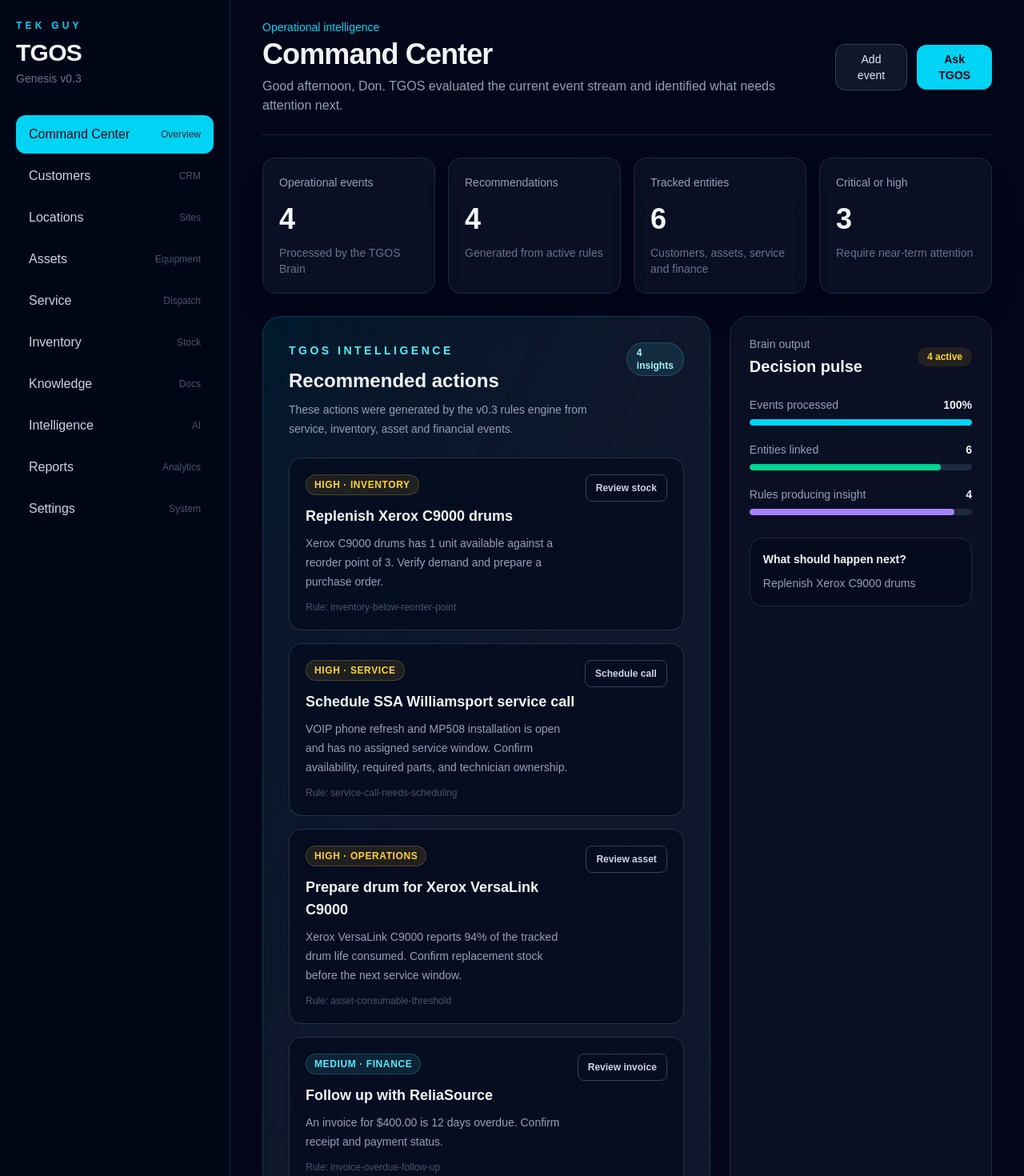
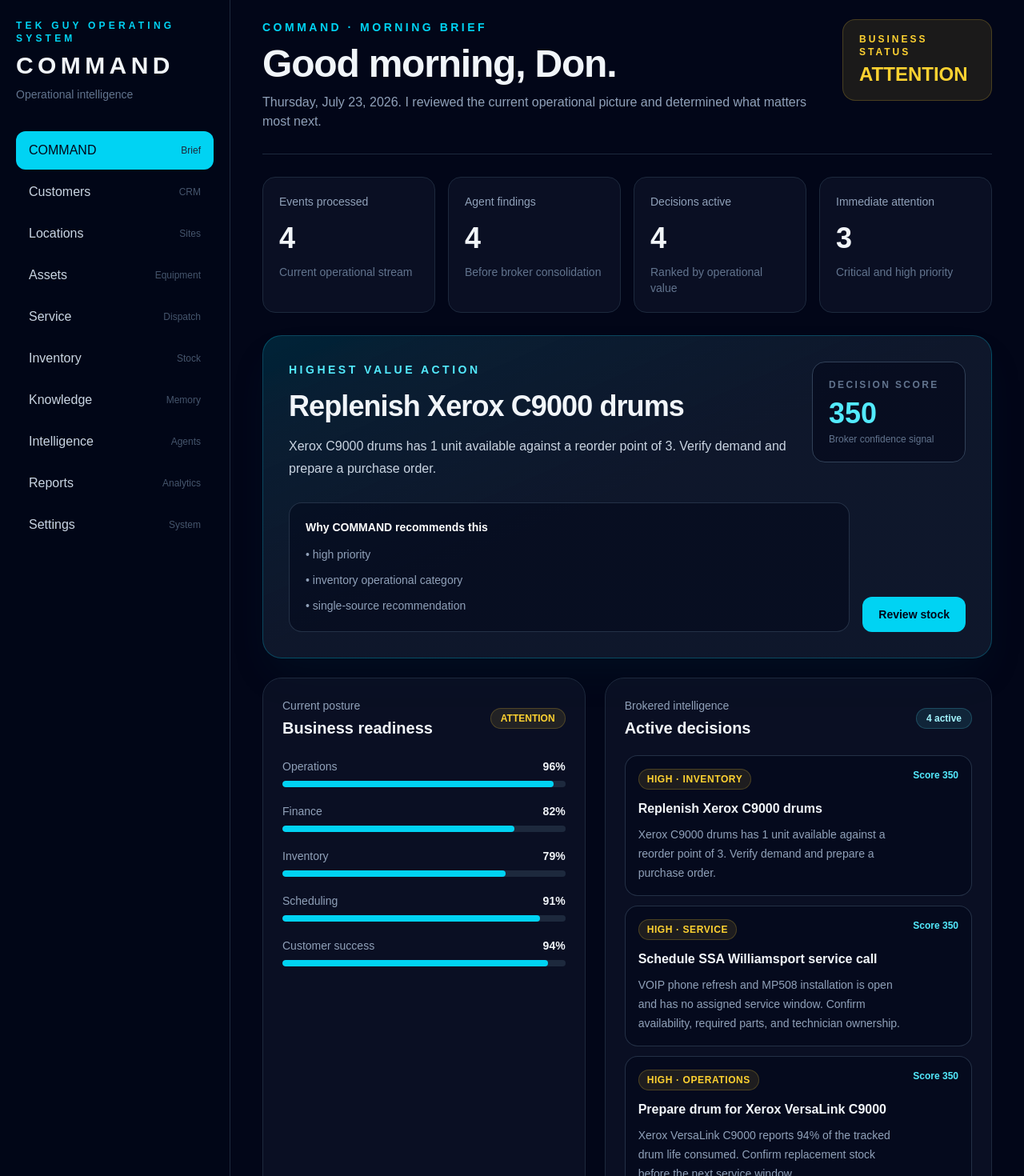
Before and after one commit to dondeppen/TGOS, a Next.js app: page /command-center in a window 1280 px wide. Shown: the top 1470 px of the page at 80% size. Built offline with nearby package versions, Linux system fonts and the light colour scheme.

Commit message:
Launch COMMAND operational briefing experience

```diff
--- a/src/app/command-center/page.tsx
+++ b/src/app/command-center/page.tsx
@@ -1,6 +1,7 @@
 import Link from "next/link";
 
 import { runTgosBrain } from "@/lib/tgos/brain";
+import { RecommendationBroker } from "@/lib/tgos/recommendation-broker";
 import {
   seedEntities,
   seedEvents,
@@ -8,48 +9,37 @@ import {
 } from "@/lib/tgos/seed";
 
 const navigation = [
-  ["Command Center", "Overview"],
+  ["COMMAND", "Brief"],
   ["Customers", "CRM"],
   ["Locations", "Sites"],
   ["Assets", "Equipment"],
   ["Service", "Dispatch"],
   ["Inventory", "Stock"],
-  ["Knowledge", "Docs"],
-  ["Intelligence", "AI"],
+  ["Knowledge", "Memory"],
+  ["Intelligence", "Agents"],
   ["Reports", "Analytics"],
   ["Settings", "System"],
 ];
 
-const recommendations = runTgosBrain(seedEvents, {
+const rawRecommendations = runTgosBrain(seedEvents, {
   entities: seedEntities,
   relationships: seedRelationships,
 });
 
-const metrics = [
-  {
-    label: "Operational events",
-    value: String(seedEvents.length),
-    note: "Processed by the TGOS Brain",
-  },
-  {
-    label: "Recommendations",
-    value: String(recommendations.length),
-    note: "Generated from active rules",
-  },
-  {
-    label: "Tracked entities",
-    value: String(seedEntities.length),
-    note: "Customers, assets, service and finance",
-  },
-  {
-    label: "Critical or high",
-    value: String(
-      recommendations.filter((item) =>
+const broker = new RecommendationBroker();
+const recommendations = broker.broker(rawRecommendations);
+const highestValueAction = broker.highestValueAction(rawRecommendations);
+
+const criticalCount = recommendations.filter((item) =>
   ["critical", "high"].includes(item.priority),
-      ).length,
-    ),
-    note: "Require near-term attention",
-  },
+).length;
+
+const readiness = [
+  ["Operations", 96],
+  ["Finance", criticalCount > 0 ? 82 : 94],
+  ["Inventory", recommendations.some((item) => item.category === "inventory") ? 79 : 95],
+  ["Scheduling", 91],
+  ["Customer success", 94],
 ];
 
 const priorityStyles = {
@@ -74,8 +64,20 @@ const activity = seedEvents
     }),
   ]);
 
+function getGreeting(): string {
+  const hour = new Date().getHours();
+  if (hour < 12) return "Good morning";
+  if (hour < 18) return "Good afternoon";
+  return "Good evening";
+}
+
 export default function CommandCenterPage() {
-  const nextAction = recommendations[0];
+  const now = new Date();
+  const operationalStatus = criticalCount > 0 ? "ATTENTION" : "GREEN";
+  const statusClasses =
+    operationalStatus === "GREEN"
+      ? "border-emerald-300/20 bg-emerald-300/10 text-emerald-300"
+      : "border-amber-300/20 bg-amber-300/10 text-amber-300";
 
   return (
     <main className="min-h-screen bg-slate-950 text-slate-100">
@@ -83,17 +85,17 @@ export default function CommandCenterPage() {
         <aside className="hidden w-72 shrink-0 border-r border-slate-800 bg-slate-950/90 px-5 py-6 lg:flex lg:flex-col">
           <Link href="/" className="mb-9 block">
             <p className="text-xs font-semibold uppercase tracking-[0.35em] text-cyan-400">
-              Tek Guy
+              Tek Guy Operating System
             </p>
-            <h1 className="mt-2 text-3xl font-bold tracking-tight">TGOS</h1>
-            <p className="mt-1 text-sm text-slate-500">Genesis v0.3</p>
+            <h1 className="mt-2 text-3xl font-black tracking-[0.18em]">COMMAND</h1>
+            <p className="mt-2 text-sm text-slate-500">Operational intelligence</p>
           </Link>
 
           <nav className="space-y-1" aria-label="TGOS navigation">
             {navigation.map(([label, descriptor], index) => (
               <a
                 key={label}
-                href={index === 0 ? "#overview" : `#${label.toLowerCase()}`}
+                href={index === 0 ? "#brief" : `#${label.toLowerCase()}`}
                 className={`flex items-center justify-between rounded-xl px-4 py-3 transition ${
                   index === 0
                     ? "bg-cyan-400 text-slate-950"
@@ -101,9 +103,7 @@ export default function CommandCenterPage() {
                 }`}
               >
                 <span className="font-medium">{label}</span>
-                <span
-                  className={`text-xs ${index === 0 ? "text-slate-800" : "text-slate-600"}`}
-                >
+                <span className={`text-xs ${index === 0 ? "text-slate-800" : "text-slate-600"}`}>
                   {descriptor}
                 </span>
               </a>
@@ -112,144 +112,152 @@ export default function CommandCenterPage() {
 
           <div className="mt-auto rounded-2xl border border-slate-800 bg-slate-900/60 p-4">
             <div className="flex items-center justify-between">
-              <span className="text-sm font-medium">Brain status</span>
-              <span className="rounded-full bg-emerald-400/10 px-2 py-1 text-xs font-semibold text-emerald-300">
-                Processing
+              <span className="text-sm font-medium">COMMAND status</span>
+              <span className={`rounded-full border px-2 py-1 text-xs font-semibold ${statusClasses}`}>
+                {operationalStatus}
               </span>
             </div>
             <p className="mt-3 text-xs leading-5 text-slate-500">
-              {seedEvents.length} events evaluated against operational rules. The current feed uses seeded v0.3 data.
+              {seedEvents.length} events processed, {rawRecommendations.length} agent recommendations evaluated, and {recommendations.length} decisions brokered.
             </p>
           </div>
         </aside>
 
         <section className="min-w-0 flex-1 px-5 py-6 sm:px-8 lg:px-10">
-          <header className="flex flex-col gap-5 border-b border-slate-800 pb-6 sm:flex-row sm:items-center sm:justify-between">
+          <header id="brief" className="border-b border-slate-800 pb-7">
+            <div className="flex flex-col gap-5 sm:flex-row sm:items-start sm:justify-between">
               <div>
-              <p className="text-sm font-medium text-cyan-400">Operational intelligence</p>
-              <h2 className="mt-1 text-3xl font-bold tracking-tight sm:text-4xl">
-                Command Center
+                <p className="text-sm font-semibold uppercase tracking-[0.25em] text-cyan-400">
+                  COMMAND · Morning Brief
+                </p>
+                <h2 className="mt-3 text-4xl font-black tracking-tight sm:text-5xl">
+                  {getGreeting()}, Don.
                 </h2>
-              <p className="mt-2 text-slate-400">
-                Good afternoon, Don. TGOS evaluated the current event stream and identified what needs attention next.
+                <p className="mt-3 max-w-3xl text-slate-400">
+                  {now.toLocaleDateString("en-US", {
+                    weekday: "long",
+                    month: "long",
+                    day: "numeric",
+                    year: "numeric",
+                  })}. I reviewed the current operational picture and determined what matters most next.
                 </p>
               </div>
 
-            <div className="flex items-center gap-3">
-              <button className="rounded-xl border border-slate-700 bg-slate-900 px-4 py-2 text-sm font-medium text-slate-200 hover:border-slate-600">
-                Add event
-              </button>
-              <button className="rounded-xl bg-cyan-400 px-4 py-2 text-sm font-semibold text-slate-950 hover:bg-cyan-300">
-                Ask TGOS
-              </button>
+              <div className={`w-fit rounded-2xl border px-5 py-4 ${statusClasses}`}>
+                <p className="text-xs font-semibold uppercase tracking-[0.25em]">Business status</p>
+                <p className="mt-1 text-2xl font-black">{operationalStatus}</p>
+              </div>
             </div>
           </header>
 
-          <div id="overview" className="grid gap-4 py-7 sm:grid-cols-2 xl:grid-cols-4">
-            {metrics.map((metric) => (
-              <article
-                key={metric.label}
-                className="rounded-2xl border border-slate-800 bg-slate-900/60 p-5 shadow-2xl shadow-black/10"
-              >
-                <p className="text-sm text-slate-400">{metric.label}</p>
-                <p className="mt-4 text-4xl font-bold tracking-tight">{metric.value}</p>
-                <p className="mt-3 text-sm text-slate-500">{metric.note}</p>
+          <section className="grid gap-4 py-7 sm:grid-cols-2 xl:grid-cols-4">
+            {[
+              ["Events processed", String(seedEvents.length), "Current operational stream"],
+              ["Agent findings", String(rawRecommendations.length), "Before broker consolidation"],
+              ["Decisions active", String(recommendations.length), "Ranked by operational value"],
+              ["Immediate attention", String(criticalCount), "Critical and high priority"],
+            ].map(([label, value, note]) => (
+              <article key={label} className="rounded-2xl border border-slate-800 bg-slate-900/60 p-5">
+                <p className="text-sm text-slate-400">{label}</p>
+                <p className="mt-4 text-4xl font-bold tracking-tight">{value}</p>
+                <p className="mt-3 text-sm text-slate-500">{note}</p>
               </article>
             ))}
+          </section>
+
+          <section className="rounded-3xl border border-cyan-400/25 bg-gradient-to-br from-cyan-400/15 via-slate-900 to-slate-900 p-6 shadow-2xl shadow-cyan-950/20 sm:p-8">
+            <div className="flex flex-col gap-5 xl:flex-row xl:items-start xl:justify-between">
+              <div className="max-w-4xl">
+                <p className="text-sm font-semibold uppercase tracking-[0.25em] text-cyan-300">
+                  Highest Value Action
+                </p>
+                <h3 className="mt-4 text-3xl font-black tracking-tight sm:text-4xl">
+                  {highestValueAction?.title ?? "No immediate action is required."}
+                </h3>
+                <p className="mt-4 text-base leading-7 text-slate-300">
+                  {highestValueAction?.detail ?? "COMMAND found no unresolved operational risks in the current event stream."}
+                </p>
               </div>
 
-          <div className="grid gap-6 xl:grid-cols-[1.45fr_0.85fr]">
-            <section
-              id="intelligence"
-              className="rounded-3xl border border-cyan-400/20 bg-gradient-to-br from-cyan-400/10 via-slate-900 to-slate-900 p-6 sm:p-8"
-            >
-              <div className="flex flex-col gap-3 sm:flex-row sm:items-start sm:justify-between">
+              <div className="min-w-48 rounded-2xl border border-slate-700 bg-slate-950/55 p-5">
+                <p className="text-xs font-semibold uppercase tracking-[0.2em] text-slate-500">Decision score</p>
+                <p className="mt-2 text-4xl font-black text-cyan-300">
+                  {highestValueAction?.score ?? 100}
+                </p>
+                <p className="mt-1 text-xs text-slate-500">Broker confidence signal</p>
+              </div>
+            </div>
+
+            <div className="mt-7 grid gap-4 lg:grid-cols-[1fr_auto] lg:items-end">
+              <div className="rounded-2xl border border-slate-700/70 bg-slate-950/45 p-5">
+                <p className="text-sm font-semibold text-white">Why COMMAND recommends this</p>
+                <ul className="mt-3 space-y-2 text-sm leading-6 text-slate-400">
+                  {(highestValueAction?.reasons ?? ["No outstanding risks detected"]).map((reason) => (
+                    <li key={reason}>• {reason}</li>
+                  ))}
+                </ul>
+              </div>
+              {highestValueAction && (
+                <button className="rounded-xl bg-cyan-400 px-5 py-3 text-sm font-bold text-slate-950 hover:bg-cyan-300">
+                  {highestValueAction.actionLabel}
+                </button>
+              )}
+            </div>
+          </section>
+
+          <div className="mt-6 grid gap-6 xl:grid-cols-[1fr_1.2fr]">
+            <section className="rounded-3xl border border-slate-800 bg-slate-900/60 p-6">
+              <div className="flex items-center justify-between">
                 <div>
-                  <p className="text-sm font-semibold uppercase tracking-[0.25em] text-cyan-300">
-                    TGOS Intelligence
-                  </p>
-                  <h3 className="mt-3 text-2xl font-bold">Recommended actions</h3>
-                  <p className="mt-2 max-w-2xl text-sm leading-6 text-slate-400">
-                    These actions were generated by the v0.3 rules engine from service, inventory, asset and financial events.
-                  </p>
+                  <p className="text-sm text-slate-400">Current posture</p>
+                  <h3 className="mt-1 text-xl font-bold">Business readiness</h3>
                 </div>
-                <span className="w-fit rounded-full border border-cyan-300/20 bg-cyan-300/10 px-3 py-1 text-xs font-semibold text-cyan-200">
-                  {recommendations.length} insights
+                <span className={`rounded-full border px-3 py-1 text-xs font-semibold ${statusClasses}`}>
+                  {operationalStatus}
                 </span>
               </div>
 
-              <div className="mt-6 space-y-4">
-                {recommendations.map((item) => (
-                  <article
-                    key={item.id}
-                    className="rounded-2xl border border-slate-700/70 bg-slate-950/55 p-5"
-                  >
-                    <div className="flex flex-col gap-3 sm:flex-row sm:items-start sm:justify-between">
-                      <div>
-                        <span
-                          className={`inline-flex rounded-full border px-2.5 py-1 text-xs font-semibold uppercase tracking-wider ${priorityStyles[item.priority]}`}
-                        >
-                          {item.priority} · {item.category}
-                        </span>
-                        <h4 className="mt-3 text-lg font-semibold">{item.title}</h4>
-                        <p className="mt-2 text-sm leading-6 text-slate-400">{item.detail}</p>
-                        <p className="mt-3 text-xs text-slate-600">Rule: {item.ruleId}</p>
+              <div className="mt-6 space-y-5">
+                {readiness.map(([label, value]) => (
+                  <div key={label}>
+                    <div className="flex justify-between text-sm">
+                      <span className="text-slate-400">{label}</span>
+                      <span className="font-semibold">{value}%</span>
                     </div>
-                      <button className="shrink-0 rounded-lg border border-slate-700 px-3 py-2 text-xs font-semibold text-slate-300 hover:border-cyan-300/60 hover:text-cyan-200">
-                        {item.actionLabel}
-                      </button>
+                    <div className="mt-2 h-2 overflow-hidden rounded-full bg-slate-800">
+                      <div className="h-full rounded-full bg-cyan-400" style={{ width: `${value}%` }} />
                     </div>
-                  </article>
+                  </div>
                 ))}
               </div>
             </section>
 
-            <section className="rounded-3xl border border-slate-800 bg-slate-900/60 p-6">
+            <section id="intelligence" className="rounded-3xl border border-slate-800 bg-slate-900/60 p-6">
               <div className="flex items-center justify-between">
                 <div>
-                  <p className="text-sm text-slate-400">Brain output</p>
-                  <h3 className="mt-1 text-xl font-bold">Decision pulse</h3>
+                  <p className="text-sm text-slate-400">Brokered intelligence</p>
+                  <h3 className="mt-1 text-xl font-bold">Active decisions</h3>
                 </div>
-                <span className="rounded-full bg-amber-400/10 px-3 py-1 text-xs font-semibold text-amber-300">
-                  {recommendations.filter((item) => item.priority !== "low").length} active
+                <span className="rounded-full border border-cyan-300/20 bg-cyan-300/10 px-3 py-1 text-xs font-semibold text-cyan-200">
+                  {recommendations.length} active
                 </span>
               </div>
 
-              <div className="mt-6 space-y-5">
+              <div className="mt-5 space-y-3">
+                {recommendations.map((item) => (
+                  <article key={item.id} className="rounded-2xl border border-slate-700/70 bg-slate-950/45 p-4">
+                    <div className="flex flex-col gap-3 sm:flex-row sm:items-start sm:justify-between">
                       <div>
-                  <div className="flex justify-between text-sm">
-                    <span className="text-slate-400">Events processed</span>
-                    <span className="font-semibold">100%</span>
+                        <span className={`inline-flex rounded-full border px-2.5 py-1 text-xs font-semibold uppercase tracking-wider ${priorityStyles[item.priority]}`}>
+                          {item.priority} · {item.category}
+                        </span>
+                        <h4 className="mt-3 font-semibold">{item.title}</h4>
+                        <p className="mt-2 text-sm leading-6 text-slate-400">{item.detail}</p>
                       </div>
-                  <div className="mt-2 h-2 overflow-hidden rounded-full bg-slate-800">
-                    <div className="h-full w-full rounded-full bg-cyan-400" />
+                      <span className="shrink-0 text-xs font-semibold text-cyan-300">Score {item.score}</span>
                     </div>
-                </div>
-                <div>
-                  <div className="flex justify-between text-sm">
-                    <span className="text-slate-400">Entities linked</span>
-                    <span className="font-semibold">{seedEntities.length}</span>
-                  </div>
-                  <div className="mt-2 h-2 overflow-hidden rounded-full bg-slate-800">
-                    <div className="h-full w-[86%] rounded-full bg-emerald-400" />
-                  </div>
-                </div>
-                <div>
-                  <div className="flex justify-between text-sm">
-                    <span className="text-slate-400">Rules producing insight</span>
-                    <span className="font-semibold">{recommendations.length}</span>
-                  </div>
-                  <div className="mt-2 h-2 overflow-hidden rounded-full bg-slate-800">
-                    <div className="h-full w-[92%] rounded-full bg-violet-400" />
-                  </div>
-                </div>
-              </div>
-
-              <div className="mt-7 rounded-2xl border border-slate-800 bg-slate-950/50 p-4">
-                <p className="text-sm font-semibold">What should happen next?</p>
-                <p className="mt-2 text-sm leading-6 text-slate-400">
-                  {nextAction?.title ?? "No immediate action is required."}
-                </p>
+                  </article>
+                ))}
               </div>
             </section>
           </div>
@@ -257,23 +265,16 @@ export default function CommandCenterPage() {
           <section className="mt-6 rounded-3xl border border-slate-800 bg-slate-900/60 p-6">
             <div className="flex items-center justify-between">
               <div>
-                <p className="text-sm text-slate-400">Event stream</p>
-                <h3 className="mt-1 text-xl font-bold">Recent operational events</h3>
+                <p className="text-sm text-slate-400">Operational timeline</p>
+                <h3 className="mt-1 text-xl font-bold">What COMMAND observed</h3>
               </div>
-              <span className="text-sm font-medium text-cyan-300">
-                Seeded v0.3 feed
-              </span>
+              <span className="text-sm font-medium text-cyan-300">Live reasoning feed</span>
             </div>
 
             <div className="mt-5 divide-y divide-slate-800">
               {activity.map(([type, description, time]) => (
-                <div
-                  key={`${type}-${description}`}
-                  className="grid gap-2 py-4 sm:grid-cols-[140px_1fr_auto] sm:items-center"
-                >
-                  <span className="text-xs font-semibold uppercase tracking-wider text-slate-500">
-                    {type}
-                  </span>
+                <div key={`${type}-${description}`} className="grid gap-2 py-4 sm:grid-cols-[140px_1fr_auto] sm:items-center">
+                  <span className="text-xs font-semibold uppercase tracking-wider text-slate-500">{type}</span>
                   <span className="text-sm capitalize text-slate-200">{description}</span>
                   <span className="text-xs text-slate-600">{time}</span>
                 </div>
@@ -282,8 +283,8 @@ export default function CommandCenterPage() {
           </section>
 
           <footer className="flex flex-col gap-2 py-7 text-xs text-slate-600 sm:flex-row sm:items-center sm:justify-between">
-            <span>TGOS Genesis v0.3</span>
-            <span>Observe · Organize · Learn · Recommend</span>
+            <span>TGOS Genesis v0.6 · COMMAND</span>
+            <span>Observe · Remember · Reason · Recommend · Act</span>
           </footer>
         </section>
       </div>
```
Lines whose indentation alone changed are shown as unchanged.
